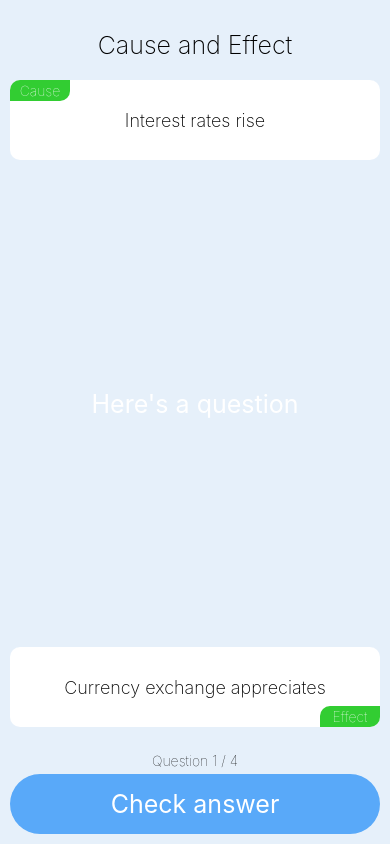
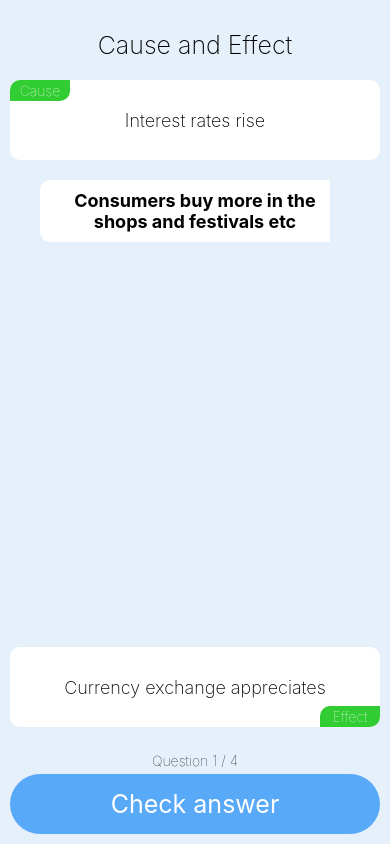
Before and after one commit to mattread90/seneca-challenge, a React Native app: screen / in a window 390 px wide. Built offline with nearby package versions, Linux system fonts and the light colour scheme.

Commit message:
Create custom AnswerSwiper that allows user to swipe horizontally between different cards for each answer

```diff
--- /dev/null
+++ b/src/components/AnswerSwiper.js
@@ -0,0 +1,92 @@
+import React from 'react';
+import { Dimensions, FlatList, StyleSheet, View } from 'react-native';
+import PropTypes from 'prop-types';
+
+export default class AnswerSwiper extends React.Component {
+  static propTypes = {
+    renderAnswer: PropTypes.func.isRequired,
+    answers: PropTypes.arrayOf(PropTypes.string).isRequired
+  };
+
+  _transformAnswers = answers => {
+    console.log('updating answers in AnswerSwiper');
+    return answers.reduce((answers, answer) => {
+      answers.push({ key: answer, text: answer });
+      return answers;
+    }, []);
+  };
+
+  constructor(props) {
+    super();
+    console.log(Dimensions.get('window'));
+    this.state = {
+      answers: this._transformAnswers(props.answers),
+      screenWidth: Dimensions.get('window').width
+    };
+  }
+
+  componentWillReceiveProps(nextProps) {
+    this.setState({
+      answers: this._transformAnswers(nextProps.answers)
+    });
+  }
+
+  _renderItem = ({ item, index }) => {
+    return (
+      <View style={[s.answerWrapper, { width: this.state.screenWidth - 60 }]}>
+        {this.props.renderAnswer(item)}
+      </View>
+    );
+  };
+
+  _onScrollEndDrag = e => {
+    // This stops user scrolling past the last item
+    if (
+      e.nativeEvent.contentOffset.x >
+      30 + (this.state.screenWidth - 60) * (this.state.answers.length - 1)
+    ) {
+      this._list.scrollToIndex({
+        index: this.state.answers.length - 1,
+        viewPostion: 0.5
+      });
+    }
+  };
+
+  _getItemLayout = (data, index) => {
+    return {
+      length: this.state.screenWidth - 60,
+      offset: (this.state.screenWidth - 60) * index,
+      index
+    };
+  };
+
+  _listRef = ref => (this._list = ref);
+
+  render() {
+    return (
+      <FlatList
+        ref={this._listRef}
+        style={[s.container, { width: this.state.screenWidth - 60 }]}
+        ListHeaderComponent={EndBuffer}
+        renderItem={this._renderItem}
+        data={this.state.answers}
+        horizontal
+        pagingEnabled
+        onScrollEndDrag={this._onScrollEndDrag}
+        getItemLayout={this._getItemLayout}
+        showsHorizontalScrollIndicator={false}
+      />
+    );
+  }
+}
+
+const EndBuffer = () => <View style={{ width: 30 }} />;
+
+const s = StyleSheet.create({
+  container: {
+    overflow: 'visible'
+  },
+  answerWrapper: {
+    flex: 1
+  }
+});
--- a/src/components/CauseAndEffectQuestion.js
+++ b/src/components/CauseAndEffectQuestion.js
@@ -1,15 +1,24 @@
 import React from 'react';
 import { StyleSheet, Text, View } from 'react-native';
+
+import AnswerSwiper from './AnswerSwiper';
 
 export default class CauseAndEffectQuestion extends React.Component {
   render() {
     return (
       <View style={s.container}>
         <CauseEffectBox type="cause" text="Interest rates rise" />
-        <View style={s.content}>
-          <Text style={s.text}>
-            Here's a question
-          </Text>
+        <View style={s.answerSwiperContainer}>
+          <AnswerSwiper
+            renderAnswer={CauseEffectAnswer}
+            answers={[
+              'Consumers buy more in the shops and festivals etc',
+              'Hot Money flows into the nation',
+              'Hot Money flows into the nation1',
+              'Hot Money flows into the nation2',
+              'Hot Money flows into the nation3'
+            ]}
+          />
         </View>
         <CauseEffectBox type="effect" text="Currency exchange appreciates" />
       </View>
@@ -18,7 +27,7 @@ export default class CauseAndEffectQuestion extends React.Component {
 }
 
 const CauseEffectBox = ({ type, text }) =>
-  <View style={s.causeEffectBoxContainer}>
+  <View style={[s.causeEffectBoxContainer, s.causeEffectBoxHeight]}>
     <View
       style={[
         s.causeEffectBoxTitleContainer,
@@ -36,20 +45,30 @@ const CauseEffectBox = ({ type, text }) =>
     </View>
   </View>;
 
+const CauseEffectAnswer = ({ text }) =>
+  <View style={[s.causeEffectBoxContainer, s.answerBox]}>
+    <View style={s.causeEffectBoxContent}>
+      <Text style={s.causeEffectAnswerText}>
+        {text}
+      </Text>
+    </View>
+  </View>;
+
 const s = StyleSheet.create({
   container: {
     alignSelf: 'stretch',
     flex: 1,
-    alignItems: 'center',
-    justifyContent: 'center'
+    alignItems: 'stretch',
+    justifyContent: 'space-between'
   },
   causeEffectBoxContainer: {
-    alignSelf: 'stretch',
     margin: 10,
     backgroundColor: 'white',
-    height: 80,
     // borderWidth: 0.2,
     borderRadius: 10
+  },
+  causeEffectBoxHeight: {
+    height: 80
   },
   causeEffectBoxTitleContainer: {
     position: 'absolute',
@@ -80,6 +99,19 @@ const s = StyleSheet.create({
     fontSize: 18,
     fontWeight: '200'
   },
+  answerSwiperContainer: {
+    flex: 1
+  },
+  answerBox: {
+    flex: 1,
+    alignSelf: 'stretch',
+    height: 80
+  },
+  causeEffectAnswerText: {
+    fontSize: 18,
+    fontWeight: 'bold',
+    textAlign: 'center'
+  },
   content: {
     flex: 1,
     alignItems: 'center',
```
